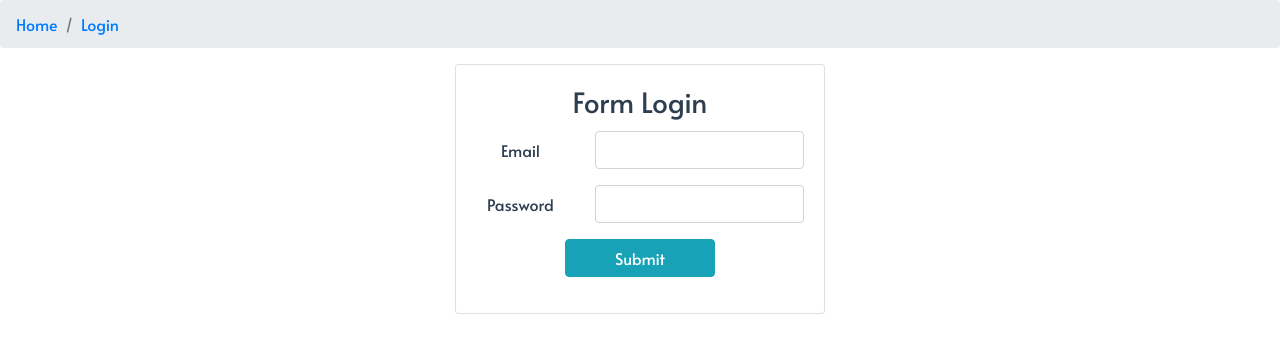
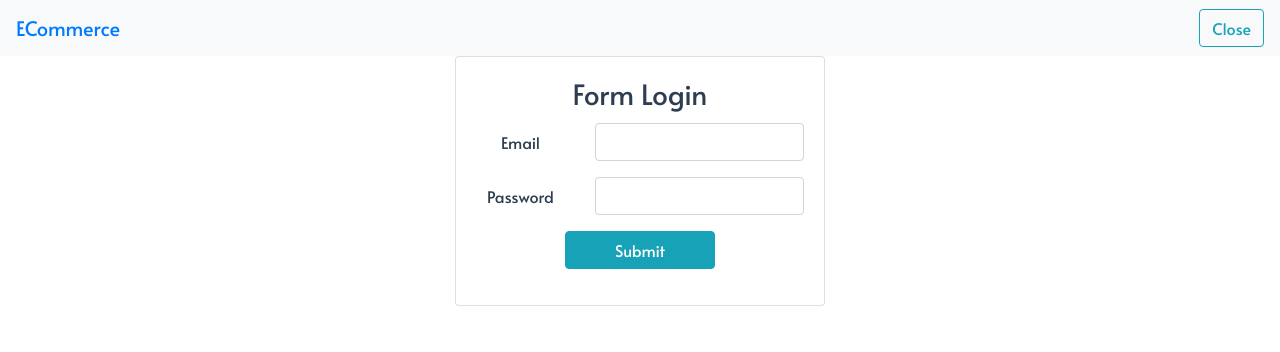
Before and after one commit to pi-46-tropical-fox/e-commerce-cms, a Vue app in the folder client/: page /login in a window 1280 px wide. Shown: the top 352 px of the page. Built offline with nearby package versions, Linux system fonts and the light colour scheme.

Commit message:
menambhkan logout dan mengganti navbar

```diff
--- a/client/src/App.vue
+++ b/client/src/App.vue
@@ -1,17 +1,28 @@
 <template>
   <div id="app">
-    <nav aria-label="breadcrumb">
-      <ol class="breadcrumb">
-        <li class="breadcrumb-item"><router-link to="/">Home</router-link></li>
-        <li class="breadcrumb-item"><router-link :to="{name:'Login'}">Login</router-link></li>
-      </ol>
+    <nav class="navbar navbar-light bg-light justify-content-between">
+      <a class="navbar-brand"><router-link to="/">ECommerce</router-link></a>
+      <div class="form-inline">
+        <button class="btn btn-outline-info my-2 my-sm-0" @click="Close">Close</button>
+      </div>
     </nav>
     <div class="d-flex justify-content-center align-items-center container">
-    <router-view/>
+      <router-view/>
     </div>
   </div>
 </template>
 
+<script>
+export default {
+  name: 'App',
+  methods: {
+      Close () {
+          localStorage.clear()
+          this.$router.push({name: 'Login'})
+      }
+  }
+}
+</script>
 <style>
 #app {
   font-family: 'Alata', sans-serif;
--- a/client/src/views/AddProduct.vue
+++ b/client/src/views/AddProduct.vue
@@ -50,6 +50,9 @@ export default {
       axios({
         method: 'post',
         url: '/products',
+        headers: {
+          access_token:localStorage.access_token
+        },
         data: {
           name: this.name,
           image_url: this.image_url,
--- a/client/src/views/EditProduct.vue
+++ b/client/src/views/EditProduct.vue
@@ -69,7 +69,10 @@ export default {
       const id = this.$route.params.id
       axios({
         method: 'get',
-        url: '/products/' + id
+        url: '/products/' + id,
+        headers: {
+          access_token:localStorage.access_token
+        }
       })
         .then(({ data }) => {
           // console.log(data);
--- a/client/src/views/Home.vue
+++ b/client/src/views/Home.vue
@@ -37,13 +37,16 @@ export default {
       axios({
         method: 'get',
         url: '/products',
+        headers: {
+          access_token:localStorage.access_token
+        }
       })
         .then(({ data }) => {
           // console.log(data, '<<< ini data')
           this.products = data
         })
         .catch(err => {
-          console.log(err, '<<< ini error')
+          console.log(err, '<<< ini error fetchdata')
         })
     },
     toAddProduct () {
--- a/client/src/views/Trending.vue
+++ b/client/src/views/Trending.vue
@@ -38,7 +38,10 @@ export default {
       const random = Math.ceil(Math.random() * 3)
       axios({
         method: 'get',
-        url: '/products/'
+        url: '/products/',
+        headers: {
+          access_token:localStorage.access_token
+        }
       })
         .then(({ data }) => {
           this.dataTrending = data[random]
```
